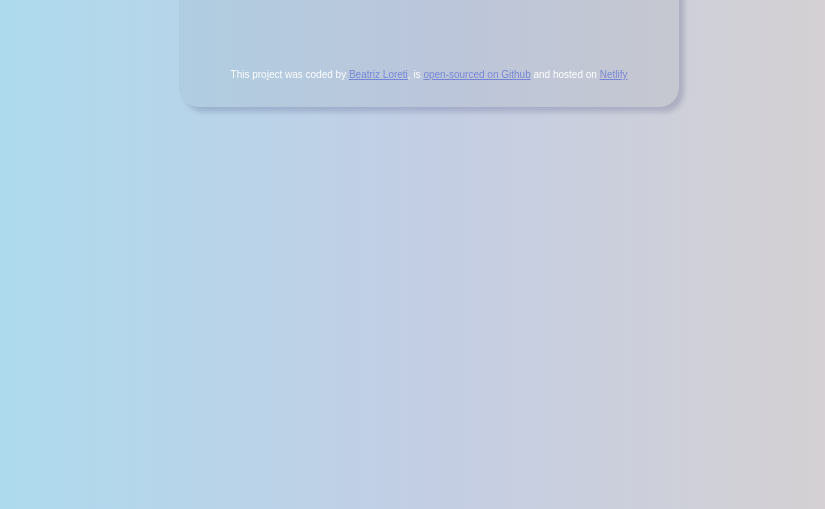
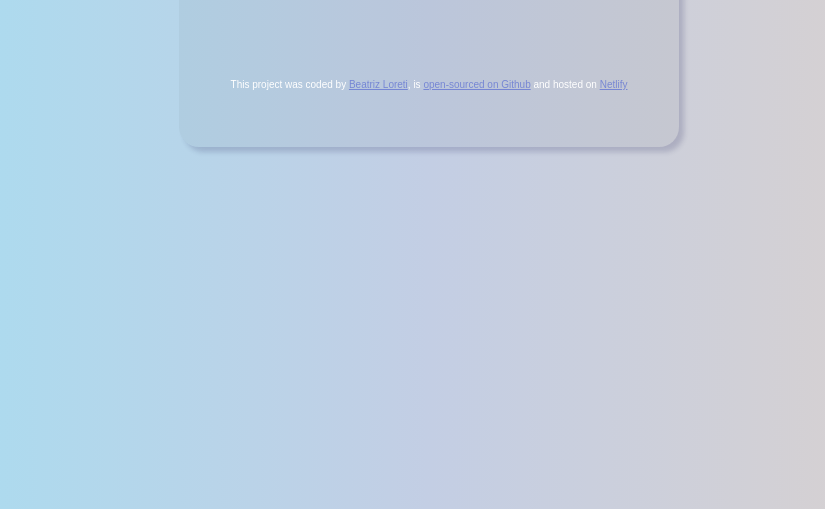
Before and after one commit to bialoreti/SCP-week8, a plain HTML site: page index.html in a window 1280 px wide. Shown: the part 291-800 px from the top of the page, without its empty margins (211-1036 px from the left). Drawn offline with nearby package versions, Linux system fonts and the light colour scheme; no server answers.

Commit message:
Changed footer

```diff
--- a/src/style.css
+++ b/src/style.css
@@ -167,7 +167,8 @@ footer {
   color: white;
   font-size: 10px;
   text-align: center;
-  padding: 20px;
+  padding: 30px;
+  padding-bottom: 50px;
 }
 a {
   color: #6577d3;
```
